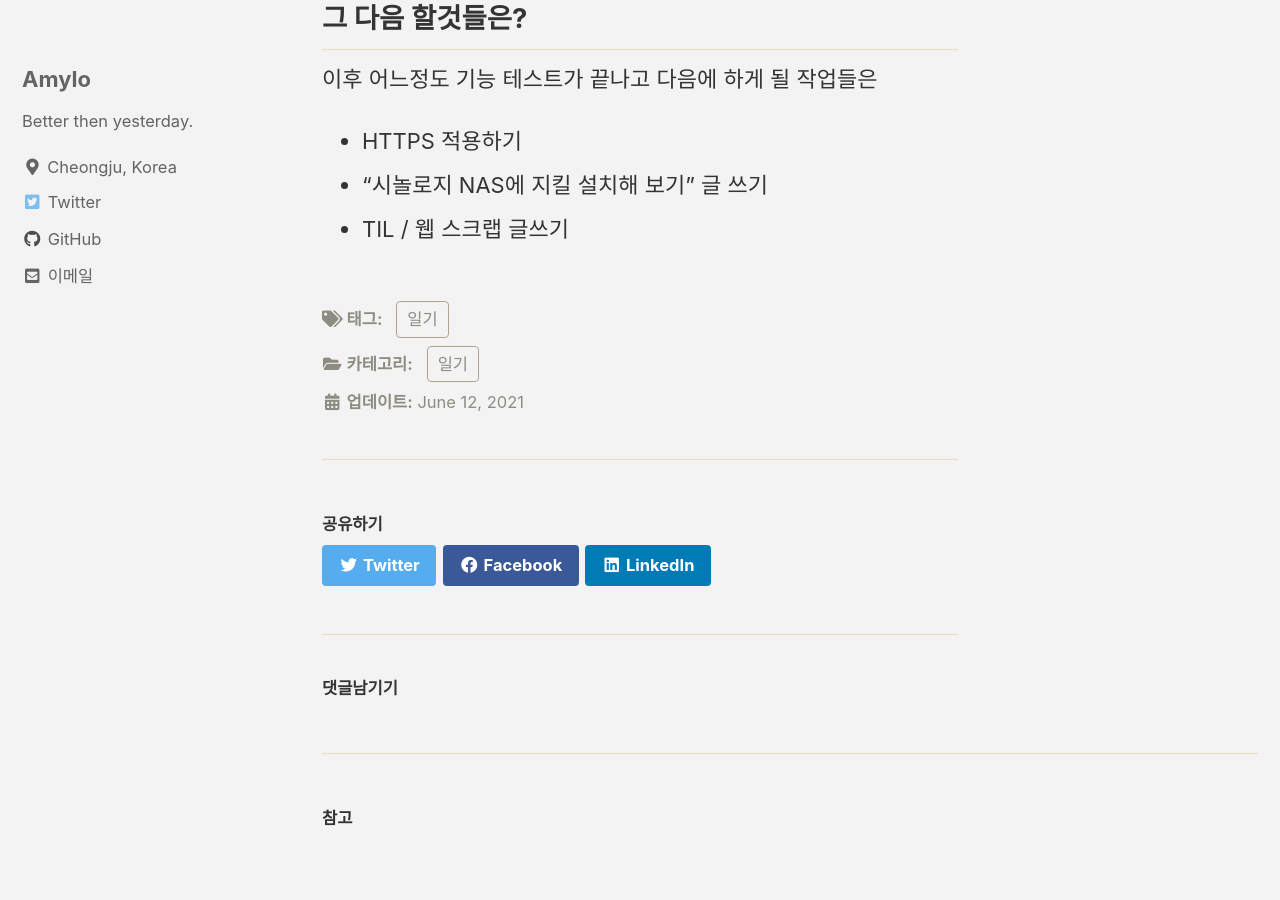
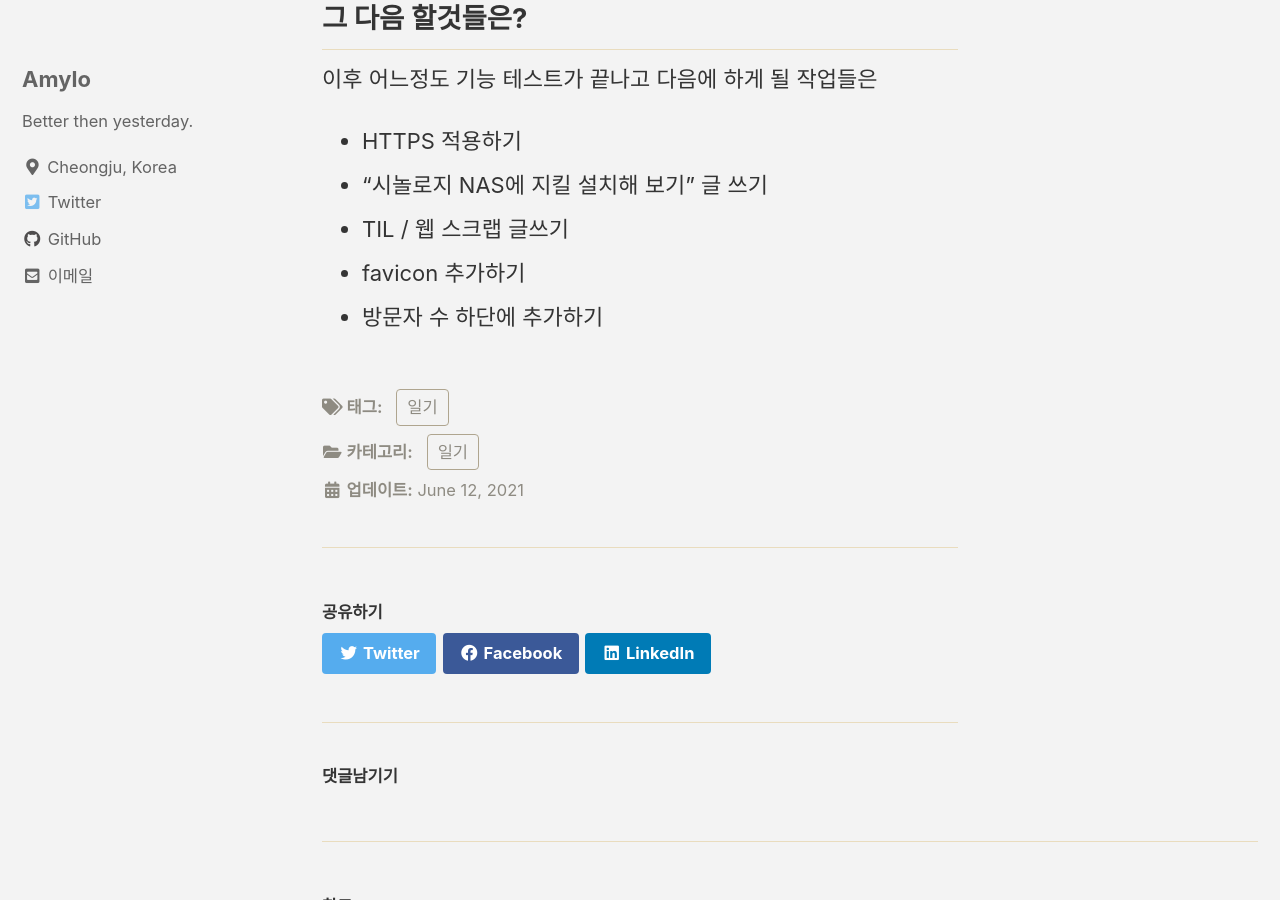
Before and after one commit to Amylo-jh/Amylo-blog, a Jekyll site: the page built from _posts/2021-06-11-first_post.md, in a window 1280 px wide and 900 px high, scrolled down 643 px. Built offline with Jekyll 4.4.1, drawn with Linux system fonts in a browser that asks for light colours; cached includes are drawn as plain includes; comment, search, counter and statistics services are not loaded.

Commit message:
add todo

```diff
--- a/_posts/2021-06-11-first_post.md
+++ b/_posts/2021-06-11-first_post.md
@@ -20,3 +20,5 @@ last_modified_at: 2021-06-12T01:07
 + HTTPS 적용하기
 + "시놀로지 NAS에 지킬 설치해 보기" 글 쓰기
 + TIL / 웹 스크랩 글쓰기
++ favicon 추가하기
++ 방문자 수 하단에 추가하기
```
